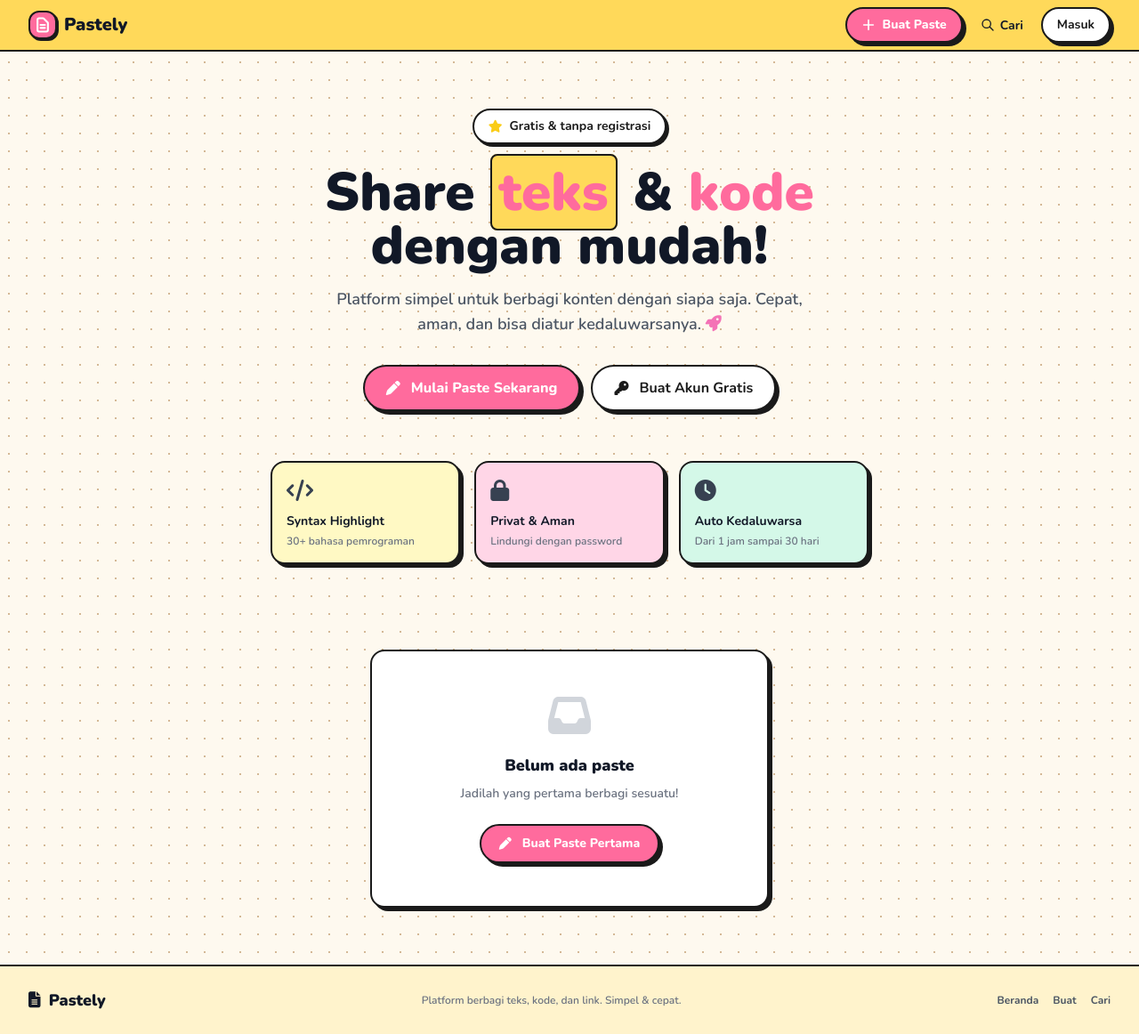
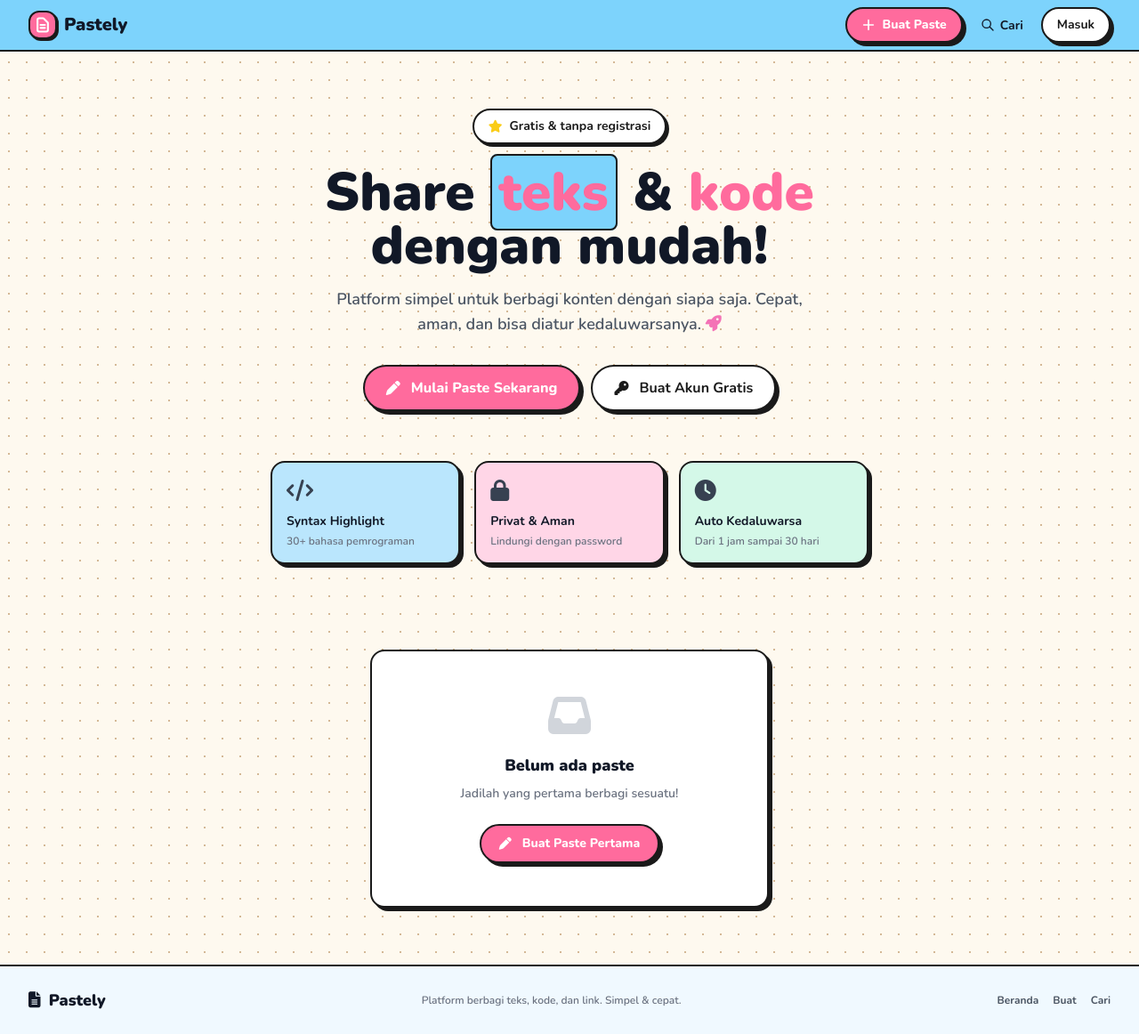
Before and after one commit to RMBLOGG/pastely, a Flask app: page / in a window 1280 px wide. Shown: the whole page at 89% size. Run offline with Flask 3, Linux system fonts and the light colour scheme; data that the repository does not hold is empty; some libraries are stand-ins or nearby versions.

Commit message:
redesign: kawaii neobrutalism — cream + kuning + pink + blue

```diff
--- a/static/css/style.css
+++ b/static/css/style.css
@@ -19,7 +19,7 @@ body {
 /* ── Warna utama ── */
 :root {
   --cream:   #fef9ef;
-  --yellow:  #ffd95a;
+  --yellow:  #7dd3fc;
   --pink:    #ff6b9d;
   --black:   #1a1a1a;
   --border:  2.5px solid #1a1a1a;
@@ -265,7 +265,7 @@ body {
   letter-spacing: 0.04em;
   border: 2px solid var(--black);
 }
-.type-text  { background: #ffd95a; color: var(--black); }
+.type-text  { background: #7dd3fc; color: var(--black); }
 .type-code  { background: #a8f0c6; color: var(--black); }
 .type-link  { background: #ffb3d1; color: var(--black); }
 
@@ -346,7 +346,7 @@ nav {
 
 /* ── Footer override ── */
 footer {
-  background: #fff3cc;
+  background: #e0f2fe;
   border-top: var(--border) !important;
 }
 
--- a/templates/base.html
+++ b/templates/base.html
@@ -37,7 +37,7 @@
 <body class="min-h-screen flex flex-col">
 
   {# ── Navbar ── #}
-  <nav class="sticky top-0 z-50" style="background:#ffd95a; border-bottom:2.5px solid #1a1a1a;">
+  <nav class="sticky top-0 z-50" style="background:#7dd3fc; border-bottom:2.5px solid #1a1a1a;">
     <div class="max-w-7xl mx-auto px-4 sm:px-6 lg:px-8">
       <div class="flex items-center justify-between h-14">
 
@@ -76,8 +76,8 @@
                 {{ session.username }}
               </button>
               <div class="absolute right-0 mt-2 w-44 py-1 rounded-xl hidden group-hover:block" style="background:#fff; border:2.5px solid #1a1a1a; box-shadow:4px 4px 0 #1a1a1a;">
-                <a href="{{ url_for('auth.profile', username=session.username) }}" class="block px-4 py-2 text-sm font-bold hover:bg-yellow-100 transition-colors">Profil Publik</a>
-                <a href="{{ url_for('dashboard.dashboard') }}" class="block px-4 py-2 text-sm font-bold hover:bg-yellow-100 transition-colors">Dashboard</a>
+                <a href="{{ url_for('auth.profile', username=session.username) }}" class="block px-4 py-2 text-sm font-bold hover:bg-sky-100 transition-colors">Profil Publik</a>
+                <a href="{{ url_for('dashboard.dashboard') }}" class="block px-4 py-2 text-sm font-bold hover:bg-sky-100 transition-colors">Dashboard</a>
                 <hr style="border-color:#1a1a1a; margin:4px 0;" />
                 <a href="{{ url_for('auth.logout') }}" class="block px-4 py-2 text-sm font-bold text-red-500 hover:bg-red-50 transition-colors">Keluar</a>
               </div>
@@ -97,7 +97,7 @@
     </div>
 
     {# Mobile menu #}
-    <div id="mobile-menu" class="md:hidden hidden px-4 py-3 space-y-1" style="border-top:2px solid #1a1a1a; background:#fff8e1;">
+    <div id="mobile-menu" class="md:hidden hidden px-4 py-3 space-y-1" style="border-top:2px solid #1a1a1a; background:#e0f2fe;">
       <a href="{{ url_for('paste.create') }}" class="mobile-nav-link"><i class="fa-solid fa-pen-to-square mr-1"></i> Buat Paste</a>
       <a href="{{ url_for('paste.search') }}" class="mobile-nav-link"><i class="fa-solid fa-magnifying-glass mr-1"></i> Cari Paste</a>
       {% if session.user_id %}
@@ -131,7 +131,7 @@
     {% block content %}{% endblock %}
   </main>
 
-  <footer style="border-top:2.5px solid #1a1a1a; background:#fff3cc;">
+  <footer style="border-top:2.5px solid #1a1a1a; background:#f0f9ff;">
     <div class="max-w-7xl mx-auto px-4 sm:px-6 lg:px-8 py-6">
       <div class="flex flex-col sm:flex-row items-center justify-between gap-3">
         <span class="font-black text-lg text-gray-900"><i class="fa-solid fa-file-lines mr-1"></i> Pastely</span>
--- a/templates/create.html
+++ b/templates/create.html
@@ -175,7 +175,7 @@
           <label class="flex items-center gap-3 cursor-pointer group">
             <div class="relative">
               <input type="checkbox" name="burn_after_read" id="burn-toggle" class="sr-only peer" />
-              <div class="w-10 h-5 rounded-full bg-yellow-50 peer-checked:bg-indigo-500 transition-colors border border-gray-300 peer-checked:border-indigo-500/50"></div>
+              <div class="w-10 h-5 rounded-full bg-sky-50 peer-checked:bg-indigo-500 transition-colors border border-gray-300 peer-checked:border-indigo-500/50"></div>
               <div class="absolute top-0.5 left-0.5 w-4 h-4 rounded-full bg-gray-400 peer-checked:bg-white peer-checked:translate-x-5 transition-all"></div>
             </div>
             <div>
--- a/templates/dashboard.html
+++ b/templates/dashboard.html
@@ -131,7 +131,7 @@
 </div>
 
 {# Toast salin link #}
-<div id="copy-toast" class="fixed bottom-6 left-1/2 -translate-x-1/2 px-4 py-2.5 rounded-xl bg-yellow-50 border border-gray-300 text-sm text-gray-800 shadow-xl opacity-0 pointer-events-none transition-all duration-300 flex items-center gap-2 z-50">
+<div id="copy-toast" class="fixed bottom-6 left-1/2 -translate-x-1/2 px-4 py-2.5 rounded-xl bg-sky-50 border border-gray-300 text-sm text-gray-800 shadow-xl opacity-0 pointer-events-none transition-all duration-300 flex items-center gap-2 z-50">
   <svg class="w-4 h-4 text-green-400" fill="none" stroke="currentColor" viewBox="0 0 24 24">
     <path stroke-linecap="round" stroke-linejoin="round" stroke-width="2" d="M5 13l4 4L19 7" />
   </svg>
--- a/templates/index.html
+++ b/templates/index.html
@@ -10,7 +10,7 @@
     </div>
 
     <h1 class="text-5xl sm:text-6xl font-black leading-tight mb-4 text-gray-900">
-      Share <span style="color:#ff6b9d; background:#ffd95a; padding:0 8px; border-radius:8px; border:2.5px solid #1a1a1a;">teks</span> &
+      Share <span style="color:#ff6b9d; background:#7dd3fc; padding:0 8px; border-radius:8px; border:2.5px solid #1a1a1a;">teks</span> &
       <span style="color:#ff6b9d;">kode</span><br />dengan mudah!
     </h1>
 
@@ -32,7 +32,7 @@
 
     {# Feature cards #}
     <div class="grid grid-cols-1 sm:grid-cols-3 gap-4 max-w-2xl mx-auto">
-      <div class="glass-card p-4 text-left" style="background:#fff9c4;">
+      <div class="glass-card p-4 text-left" style="background:#bae6fd;">
         <div class="text-2xl mb-2"><i class="fa-solid fa-code text-gray-700"></i></div>
         <p class="text-sm font-bold text-gray-900">Syntax Highlight</p>
         <p class="text-xs text-gray-500 font-semibold mt-1">30+ bahasa pemrograman</p>
--- a/templates/redirect_preview.html
+++ b/templates/redirect_preview.html
@@ -29,7 +29,7 @@
 
 </div>
 
-<div id="copy-toast" class="fixed bottom-6 left-1/2 -translate-x-1/2 px-4 py-2.5 rounded-xl bg-yellow-50 border border-gray-300 text-sm text-gray-800 shadow-xl opacity-0 pointer-events-none transition-all duration-300 z-50">
+<div id="copy-toast" class="fixed bottom-6 left-1/2 -translate-x-1/2 px-4 py-2.5 rounded-xl bg-sky-50 border border-gray-300 text-sm text-gray-800 shadow-xl opacity-0 pointer-events-none transition-all duration-300 z-50">
   Disalin!
 </div>
 {% endblock %}
--- a/templates/search.html
+++ b/templates/search.html
@@ -68,7 +68,7 @@
     </div>
     {% else %}
     <div class="glass-card p-12 text-center">
-      <div class="w-14 h-14 rounded-2xl bg-yellow-50 flex items-center justify-center mx-auto mb-4">
+      <div class="w-14 h-14 rounded-2xl bg-sky-50 flex items-center justify-center mx-auto mb-4">
         <svg class="w-7 h-7 text-gray-400" fill="none" stroke="currentColor" viewBox="0 0 24 24">
           <path stroke-linecap="round" stroke-linejoin="round" stroke-width="2" d="M21 21l-6-6m2-5a7 7 0 11-14 0 7 7 0 0114 0z" />
         </svg>
--- a/templates/view.html
+++ b/templates/view.html
@@ -208,7 +208,7 @@
 </div>
 
 {# Toast notifikasi salin #}
-<div id="copy-toast" class="fixed bottom-6 left-1/2 -translate-x-1/2 px-4 py-2.5 rounded-xl bg-yellow-50 border border-gray-300 text-sm text-gray-800 shadow-xl opacity-0 pointer-events-none transition-all duration-300 flex items-center gap-2 z-50">
+<div id="copy-toast" class="fixed bottom-6 left-1/2 -translate-x-1/2 px-4 py-2.5 rounded-xl bg-sky-50 border border-gray-300 text-sm text-gray-800 shadow-xl opacity-0 pointer-events-none transition-all duration-300 flex items-center gap-2 z-50">
   <svg class="w-4 h-4 text-green-400" fill="none" stroke="currentColor" viewBox="0 0 24 24">
     <path stroke-linecap="round" stroke-linejoin="round" stroke-width="2" d="M5 13l4 4L19 7" />
   </svg>
```
